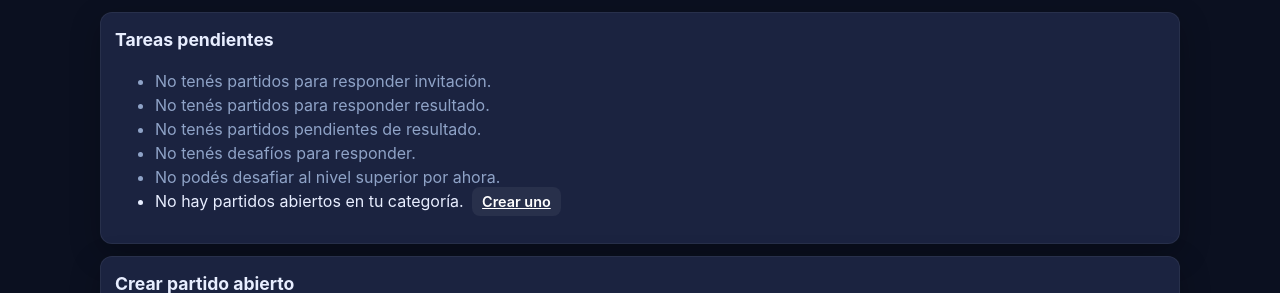
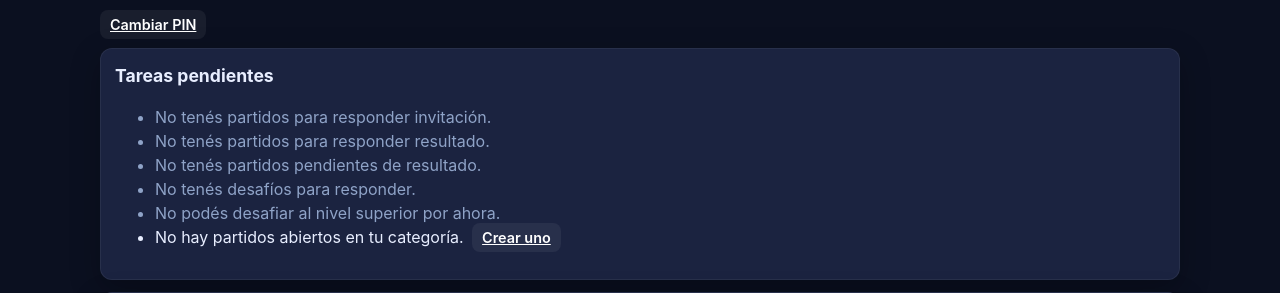
Before and after one commit to academiabogadorap/uplay, a Python web app: template templates/mi.html in a window 1280 px wide. Shown: the part 153-446 px from the top of the page. Run offline with Jinja, Linux system fonts and the light colour scheme; the template is opened without the code that fills it, so the values that code supplies are empty.

Commit message:
Mi panel: botón Cambiar PIN

```diff
--- a/templates/mi.html
+++ b/templates/mi.html
@@ -8,6 +8,11 @@
     {% if en_zona %}
       <span class="badge badge-ok" style="margin-left:6px;">En zona de ascenso</span>
     {% endif %}
+  </p>
+
+  <!-- Botón de acción rápida: Cambiar PIN -->
+  <p style="margin:0 0 12px;">
+    <a href="{{ url_for('mi_cambiar_pin') }}" class="btn btn-ghost btn-slim">Cambiar PIN</a>
   </p>
 
   <!-- Tareas pendientes -->
```
